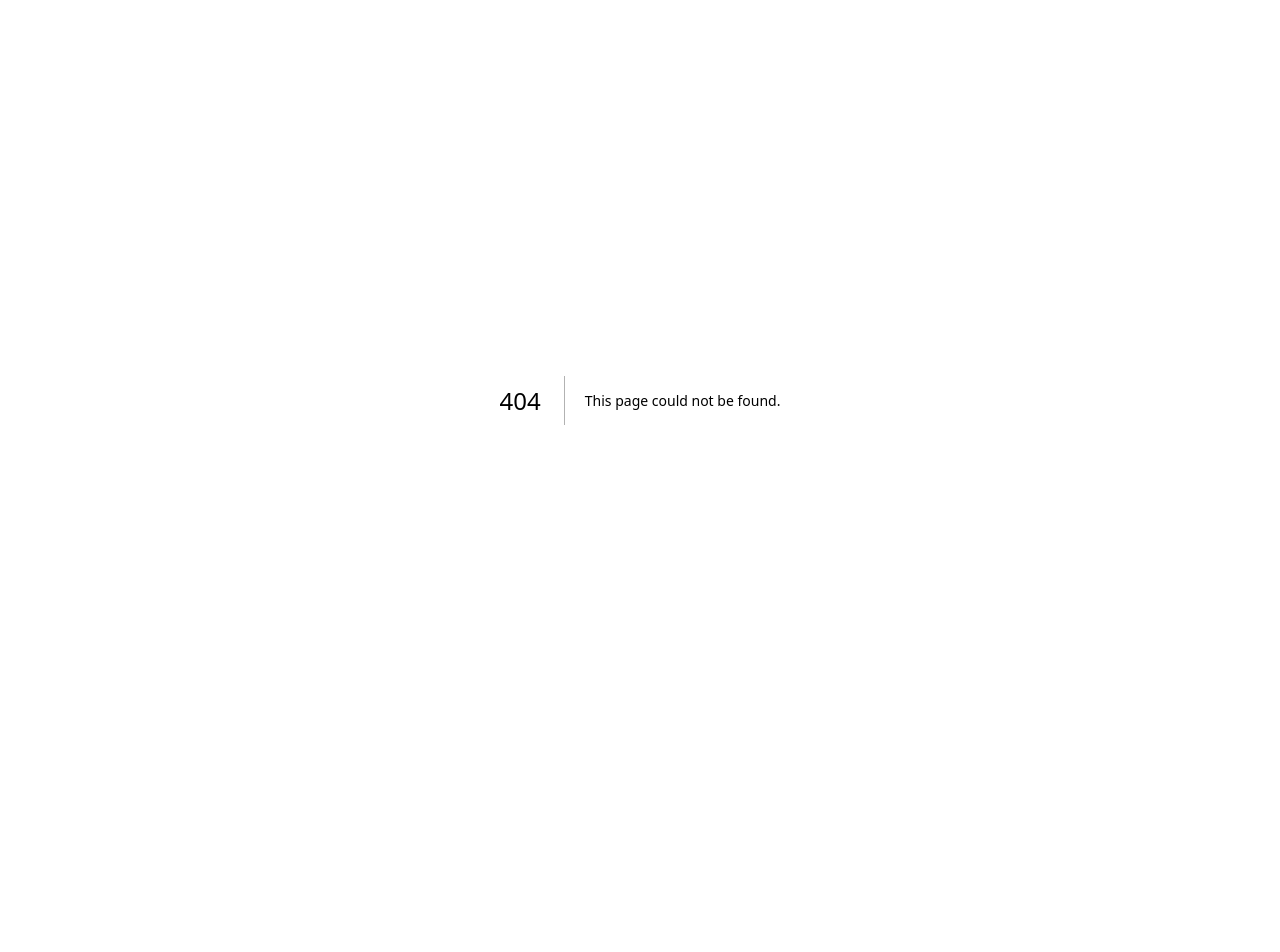
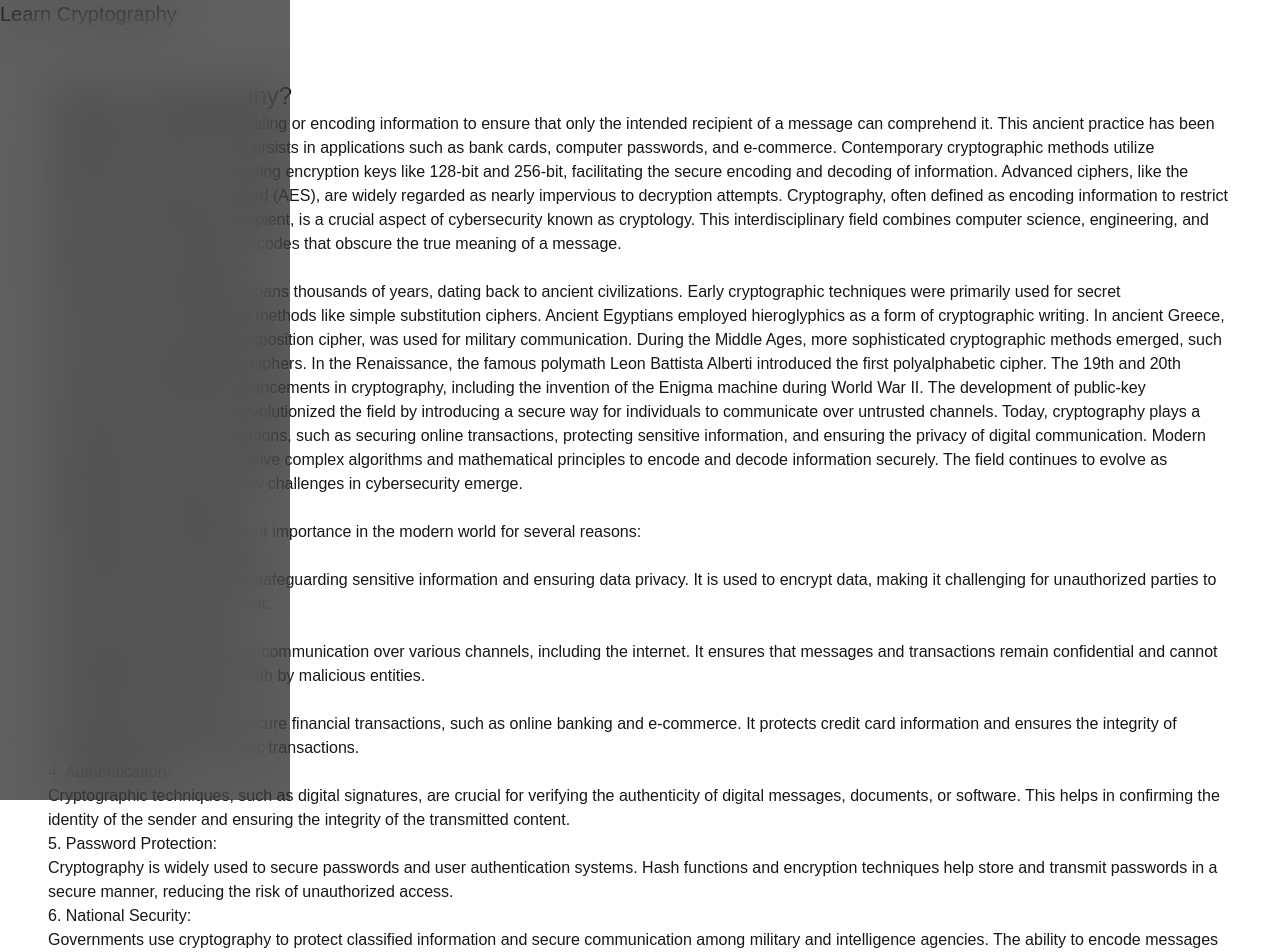
Before and after one commit to ygfest/learn-cryptography, a Next.js app: page /home in a window 1280 px wide. Before the commit this address had no page. Shown: the top 952 px of the page. Before the commit the page ends 800 px from the top, so only its background shows below. Built offline with nearby package versions, Linux system fonts and the light colour scheme.

Commit message:
Started building the drawer and the navigation bar

```diff
--- /dev/null
+++ b/src/app/components/drawer.tsx
@@ -0,0 +1,12 @@
+import React from 'react'
+
+function Drawer() {
+  return (
+    <div className='fixed top-0 left-0 flex-none h-screen border-zin-200 r-1 w-[290px] bg-[#020202a0]  backdrop-blur-xl '>
+
+
+    </div>
+  )
+}
+
+export default Drawer
--- /dev/null
+++ b/src/app/components/nav-bar.tsx
@@ -0,0 +1,17 @@
+'use client'
+
+//bg-[#020202a0]
+
+import React from 'react'
+
+
+function NavigationBar() {
+  return (
+    <div className='fixed flex top-0 left-0 right-0 h-16 bg-white backdrop-blur-xl'>
+      <div className='flex'>
+        <h4 className='text-xl font-medium'>Learn Cryptography</h4></div>
+    </div>
+  )
+}
+
+export default NavigationBar;
--- /dev/null
+++ b/src/app/home/components/home-container.tsx
@@ -0,0 +1,54 @@
+import React from 'react'
+
+function HomeContainer() {
+  return (
+    <div className='flex pt-8 w-full flex-col items-center justify-center'>
+      <div className='flex justify-start flex-col'>
+      <h4 className='text-2xl'>What is Cryptography?</h4>
+      <p>Cryptography involves concealing or encoding information to ensure that only the intended recipient of a message can comprehend it. This ancient practice has been employed for millennia and persists in applications such as bank cards, computer passwords, and e-commerce.
+		  Contemporary cryptographic methods utilize algorithms and ciphers, including encryption keys like 128-bit and 256-bit, facilitating the secure encoding and decoding of information.
+		  Advanced ciphers, like the Advanced Encryption Standard (AES), are widely regarded as nearly impervious to decryption attempts. Cryptography, often defined as encoding information to restrict access to the designated recipient, is a crucial aspect of cybersecurity known as cryptology.
+		  This interdisciplinary field combines computer science, engineering, and mathematics to craft intricate codes that obscure the true meaning of a message.</p>
+      <h4>Brief History of Cryptograph</h4>
+      <p>The history of cryptography spans thousands of years, dating back to ancient civilizations. Early cryptographic techniques were primarily used for secret communication and included methods like simple substitution ciphers.
+		  Ancient Egyptians employed hieroglyphics as a form of cryptographic writing. In ancient Greece, the scytale, a rod-based transposition cipher, was used for military communication.
+
+		  During the Middle Ages, more sophisticated cryptographic methods emerged, such as the use of polyalphabetic ciphers. In the Renaissance, the famous polymath Leon Battista Alberti introduced the first polyalphabetic cipher.
+
+		  The 19th and 20th centuries saw significant advancements in cryptography, including the invention of the Enigma machine during World War II. The development of public-key cryptography in the 1970s revolutionized the field by introducing a secure way for individuals to communicate over untrusted channels.
+
+		  Today, cryptography plays a crucial role in various applications, such as securing online transactions, protecting sensitive information, and ensuring the privacy of digital communication. Modern cryptographic techniques involve complex algorithms and mathematical principles to encode and decode information securely.
+		  The field continues to evolve as technology advances and new challenges in cybersecurity emerge.</p>
+
+      <h4>Importance of Cryptography</h4>
+
+      <p>Cryptography holds paramount importance in the modern world for several reasons:</p>
+
+      <h5>1. Data Privacy and Security:</h5> <p>Cryptography is essential for safeguarding sensitive information and ensuring data privacy. It is used to encrypt data, making it challenging for unauthorized parties to access or decipher the content.</p>
+
+<h5>2. Secure Communication: </h5> <p>Cryptography enables secure communication over various channels, including the internet. It ensures that messages and transactions remain confidential and cannot be intercepted or tampered with by malicious entities.</p>
+
+<h5>3. Financial Transactions: </h5> <p>Cryptography is integral to secure financial transactions, such as online banking and e-commerce. It protects credit card information and ensures the integrity of financial data during electronic transactions.</p>
+
+<h5>4. Authentication:</h5> <p> Cryptographic techniques, such as digital signatures, are crucial for verifying the authenticity of digital messages, documents, or software. This helps in confirming the identity of the sender and ensuring the integrity of the transmitted content.</p>
+
+<h5>5. Password Protection: </h5> <p>Cryptography is widely used to secure passwords and user authentication systems. Hash functions and encryption techniques help store and transmit passwords in a secure manner, reducing the risk of unauthorized access.</p>
+
+<h5>6. National Security:</h5> <p> Governments use cryptography to protect classified information and secure communication among military and intelligence agencies. The ability to encode messages is critical in preventing unauthorized access to sensitive national security data.</p>
+
+<h5>7. Internet Security: </h5> <p>Cryptography plays a vital role in securing internet communication, including email, web browsing, and online messaging. Secure protocols like HTTPS use cryptographic algorithms to encrypt data transmitted between web servers and clients.</p>
+
+<h5>8. Preventing Fraud: </h5> <p>Cryptographic techniques help prevent fraud and unauthorized access by ensuring the integrity of digital assets, verifying identities, and securing communication channels.</p>
+
+<h5>9. Blockchain Technology: </h5> <p>Cryptography is a fundamental component of blockchain technology, ensuring the security and immutability of transactions in cryptocurrencies like Bitcoin. It underpins the decentralized and trustless nature of blockchain systems.</p>
+
+<h5>10. Digital Rights Management: </h5> <p>Cryptography is employed in digital rights management (DRM) systems to protect intellectual property rights, control access to digital content, and prevent unauthorized duplication or distribution.</p>
+
+<h6>In essence, cryptography is a cornerstone of cybersecurity, providing the tools and techniques necessary to secure digital assets, maintain privacy, and enable trust in the increasingly interconnected and digitalized world.</h6>
+</div>
+
+    </div>
+  )
+}
+
+export default HomeContainer
--- /dev/null
+++ b/src/app/home/page.tsx
@@ -0,0 +1,17 @@
+import React from 'react'
+import HomeContainer from './components/home-container'
+import NavigationBar from '../components/nav-bar'
+import Drawer from '../components/drawer'
+
+function Home() {
+  return (
+    <div className="p-6 md:p-12">
+      <NavigationBar/>
+      <Drawer/>
+      <HomeContainer/>
+
+    </div>
+  )
+}
+
+export default Home
```
